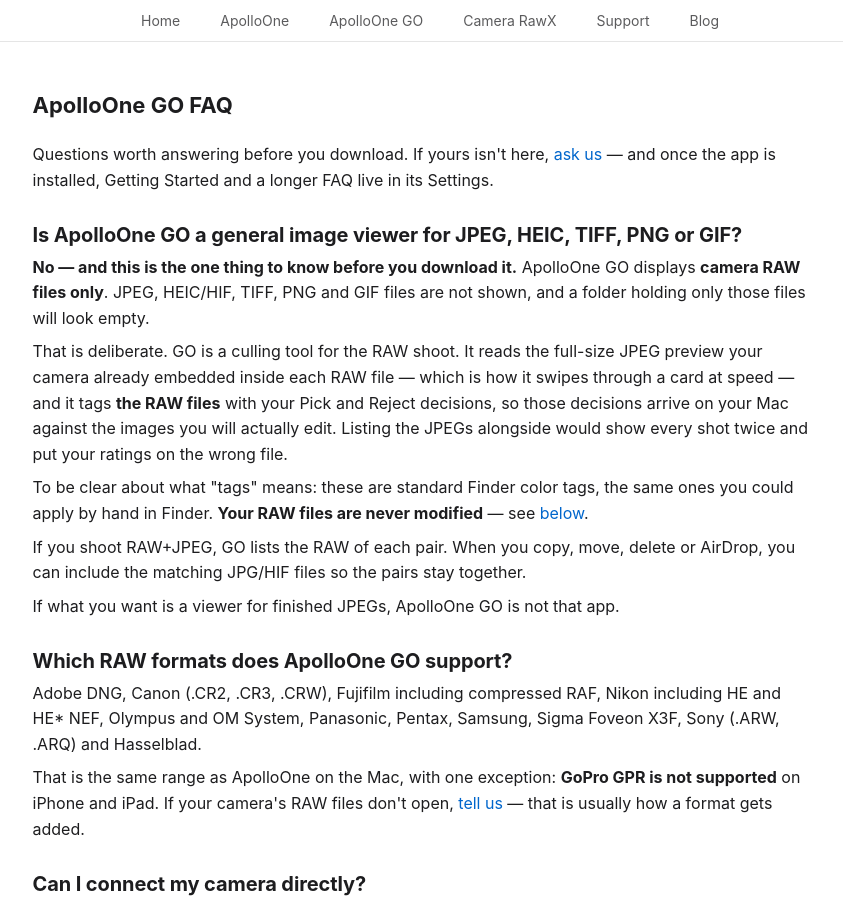
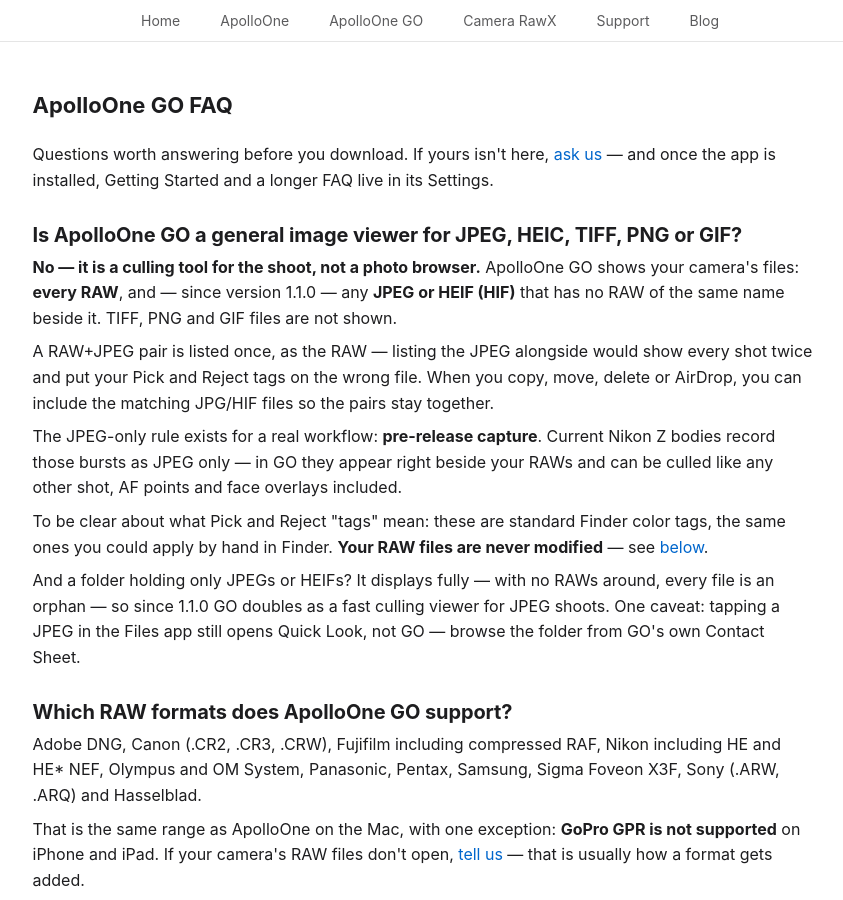
Before and after one commit to anogeissus/anogeissus.com, a Jekyll site: the page apolloone-go-faq.html, which Jekyll copies as it is, in a window 1280 px wide and 900 px high. Shown: the whole window, without its empty margins (210-1053 px from the left). Built offline with Jekyll 4.4.1, drawn with Linux system fonts in a browser that asks for light colours; some web fonts are replaced.

Commit message:
Update GO FAQ: JPEG and HEIF with no RAW beside them are shown from 1.1.0

```diff
--- a/apolloone-go-faq.html
+++ b/apolloone-go-faq.html
@@ -4,7 +4,7 @@
     <meta charset="UTF-8">
     <meta name="viewport" content="width=device-width, initial-scale=1.0">
     <title>ApolloOne GO FAQ | Anogeissus</title>
-    <meta name="description" content="Questions to ask before you download ApolloOne GO — what it shows (RAW files only, not JPEG or HEIC), supported formats, the free trial, camera connection, and how picks reach your Mac.">
+    <meta name="description" content="Questions to ask before you download ApolloOne GO — what it shows (every RAW, plus JPEG/HEIF shots that have no RAW beside them), supported formats, the free trial, camera connection, and how picks reach your Mac.">
     <link rel="icon" type="image/png" href="/images/apolloone-go-icon.png">
     <link rel="apple-touch-icon" href="/images/apolloone-go-icon.png">
 
@@ -21,7 +21,7 @@
           "name": "Is ApolloOne GO a general image viewer for JPEG, HEIC, TIFF, PNG or GIF?",
           "acceptedAnswer": {
             "@type": "Answer",
-            "text": "No. ApolloOne GO displays camera RAW files only. JPEG, HEIC/HIF, TIFF, PNG and GIF files are not shown, and a folder holding only those files will look empty. GO is a culling tool for the RAW shoot: it reads the full-size JPEG preview the camera embedded inside each RAW file, and it tags the RAW files with your Pick and Reject decisions so they arrive on your Mac against the images you will actually edit. Those tags are standard Finder color tags — your RAW files are never modified. If you shoot RAW+JPEG, GO lists the RAW of each pair, and copy, move, delete and AirDrop can include the matching JPG/HIF files so pairs stay together."
+            "text": "No — it is a culling tool for the shoot, not a photo browser. ApolloOne GO shows every RAW, and since version 1.1.0 any JPEG or HEIF (HIF) that has no RAW of the same name beside it — so JPEG-only shots such as Nikon's pre-release capture bursts appear beside your RAWs and can be culled, with AF point and face overlays. A RAW+JPEG pair is listed once, as the RAW; copy, move, delete and AirDrop can include the matching JPG/HIF files so pairs stay together. A folder holding only JPEGs displays fully, so GO doubles as a culling viewer for JPEG shoots. TIFF, PNG and GIF files are not shown. Decisions are standard Finder color tags — your files are never modified."
           }
         },
         {
@@ -181,11 +181,11 @@
         <p>Questions worth answering before you download. If yours isn't here, <a href="contact.html">ask us</a> — and once the app is installed, Getting Started and a longer FAQ live in its Settings.</p>
 
         <h2>Is ApolloOne GO a general image viewer for JPEG, HEIC, TIFF, PNG or GIF?</h2>
-        <p><strong>No — and this is the one thing to know before you download it.</strong> ApolloOne GO displays <strong>camera RAW files only</strong>. JPEG, HEIC/HIF, TIFF, PNG and GIF files are not shown, and a folder holding only those files will look empty.</p>
-        <p>That is deliberate. GO is a culling tool for the RAW shoot. It reads the full-size JPEG preview your camera already embedded inside each RAW file — which is how it swipes through a card at speed — and it tags <strong>the RAW files</strong> with your Pick and Reject decisions, so those decisions arrive on your Mac against the images you will actually edit. Listing the JPEGs alongside would show every shot twice and put your ratings on the wrong file.</p>
-        <p>To be clear about what "tags" means: these are standard Finder color tags, the same ones you could apply by hand in Finder. <strong>Your RAW files are never modified</strong> — see <a href="#originals">below</a>.</p>
-        <p>If you shoot RAW+JPEG, GO lists the RAW of each pair. When you copy, move, delete or AirDrop, you can include the matching JPG/HIF files so the pairs stay together.</p>
-        <p>If what you want is a viewer for finished JPEGs, ApolloOne GO is not that app.</p>
+        <p><strong>No — it is a culling tool for the shoot, not a photo browser.</strong> ApolloOne GO shows your camera's files: <strong>every RAW</strong>, and — since version 1.1.0 — any <strong>JPEG or HEIF (HIF)</strong> that has no RAW of the same name beside it. TIFF, PNG and GIF files are not shown.</p>
+        <p>A RAW+JPEG pair is listed once, as the RAW — listing the JPEG alongside would show every shot twice and put your Pick and Reject tags on the wrong file. When you copy, move, delete or AirDrop, you can include the matching JPG/HIF files so the pairs stay together.</p>
+        <p>The JPEG-only rule exists for a real workflow: <strong>pre-release capture</strong>. Current Nikon Z bodies record those bursts as JPEG only — in GO they appear right beside your RAWs and can be culled like any other shot, AF points and face overlays included.</p>
+        <p>To be clear about what Pick and Reject "tags" mean: these are standard Finder color tags, the same ones you could apply by hand in Finder. <strong>Your RAW files are never modified</strong> — see <a href="#originals">below</a>.</p>
+        <p>And a folder holding only JPEGs or HEIFs? It displays fully — with no RAWs around, every file is an orphan — so since 1.1.0 GO doubles as a fast culling viewer for JPEG shoots. One caveat: tapping a JPEG in the Files app still opens Quick Look, not GO — browse the folder from GO's own Contact Sheet.</p>
 
         <h2>Which RAW formats does ApolloOne GO support?</h2>
         <p>Adobe DNG, Canon (.CR2, .CR3, .CRW), Fujifilm including compressed RAF, Nikon including HE and HE* NEF, Olympus and OM System, Panasonic, Pentax, Samsung, Sigma Foveon X3F, Sony (.ARW, .ARQ) and Hasselblad.</p>
```
